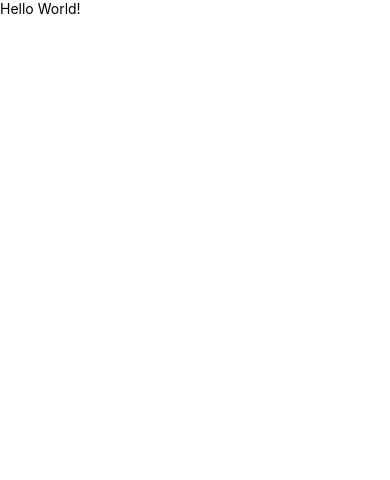
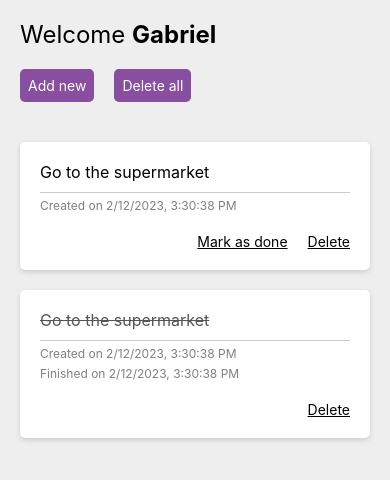
Before and after one commit to gaah996/i18nModularTranslations, a React Native app: screen / in a window 390 px wide. Shown: the top 480 px of the page. Built offline with nearby package versions, Linux system fonts and the light colour scheme.

Commit message:
Add app components

```diff
--- /dev/null
+++ b/src/components/Header/index.tsx
@@ -0,0 +1,28 @@
+import React from 'react';
+import {View, Text} from 'react-native';
+
+import {t} from '../../utils/translations';
+import messages from './messages';
+import styles from './styles';
+
+interface HeaderProps {
+  name?: string;
+}
+
+const Header = ({name}: HeaderProps): JSX.Element => {
+  return (
+    <View style={styles.container}>
+      <Text style={styles.title}>
+        {name ? (
+          <>
+            {t(messages.welcome)} <Text style={styles.boldTitle}>{name}</Text>
+          </>
+        ) : (
+          t(messages.helloWorld)
+        )}
+      </Text>
+    </View>
+  );
+};
+
+export default Header;
--- /dev/null
+++ b/src/components/Header/messages.ts
@@ -0,0 +1,13 @@
+import {namespacedMessages} from '../../utils/translations';
+
+export default namespacedMessages('Header')({
+  helloWorld: {
+    id: 'helloWorld',
+    message: 'Hello World',
+    description: 'App name',
+  },
+  welcome: {
+    id: 'welcome',
+    message: 'Welcome',
+  },
+});
--- /dev/null
+++ b/src/components/Header/styles.ts
@@ -0,0 +1,13 @@
+import {StyleSheet} from 'react-native';
+
+export default StyleSheet.create({
+  container: {
+    padding: 20,
+  },
+  title: {
+    fontSize: 24,
+  },
+  boldTitle: {
+    fontWeight: 'bold',
+  },
+});
--- /dev/null
+++ b/src/components/Task/index.tsx
@@ -0,0 +1,53 @@
+import React from 'react';
+import {Text, TouchableOpacity, View} from 'react-native';
+import {t} from '../../utils/translations';
+import messages from './messages';
+import styles from './styles';
+
+interface TaskProps {
+  text: string;
+  createdAt: Date;
+  completedAt?: Date;
+}
+
+const Task = ({text, createdAt, completedAt}: TaskProps): JSX.Element => {
+  return (
+    <View style={styles.container}>
+      <View style={styles.taskTextContainer}>
+        <Text
+          style={[
+            styles.taskText,
+            completedAt ? styles.taskCompleted : undefined,
+          ]}>
+          {text}
+        </Text>
+      </View>
+      <Text style={styles.taskDate}>
+        {t(messages.createdAt, {
+          date: createdAt.toLocaleString(),
+          interpolation: {escapeValue: false},
+        })}
+      </Text>
+      {!!completedAt && (
+        <Text style={styles.taskDate}>
+          {t(messages.completedAt, {
+            date: completedAt.toLocaleString(),
+            interpolation: {escapeValue: false},
+          })}
+        </Text>
+      )}
+      <View style={styles.actionsContainer}>
+        {!completedAt && (
+          <TouchableOpacity style={styles.actionWrapper}>
+            <Text style={styles.actionText}>{t(messages.doneAction)}</Text>
+          </TouchableOpacity>
+        )}
+        <TouchableOpacity style={styles.actionWrapper}>
+          <Text style={styles.actionText}>{t(messages.removeAction)}</Text>
+        </TouchableOpacity>
+      </View>
+    </View>
+  );
+};
+
+export default Task;
--- /dev/null
+++ b/src/components/Task/messages.ts
@@ -0,0 +1,22 @@
+import {namespacedMessages} from '../../utils/translations';
+
+export default namespacedMessages('Task')({
+  createdAt: {
+    id: 'createdAt',
+    message: 'Created on {{date}}',
+    description: 'Date when task was created',
+  },
+  completedAt: {
+    id: 'completedAt',
+    message: 'Finished on {{date}}',
+    description: 'Date when task was finished',
+  },
+  doneAction: {
+    id: 'actions.done',
+    message: 'Mark as done',
+  },
+  removeAction: {
+    id: 'actions.remove',
+    message: 'Delete',
+  },
+});
--- /dev/null
+++ b/src/components/Task/styles.ts
@@ -0,0 +1,42 @@
+import {StyleSheet} from 'react-native';
+
+export default StyleSheet.create({
+  container: {
+    padding: 20,
+    backgroundColor: 'white',
+    borderRadius: 5,
+    shadowColor: '#CCC',
+    shadowRadius: 5,
+    shadowOpacity: 1,
+    shadowOffset: {width: 0, height: 2},
+    marginBottom: 20,
+  },
+  taskTextContainer: {
+    borderBottomColor: '#CCC',
+    borderBottomWidth: 1,
+  },
+  taskText: {
+    fontSize: 16,
+    paddingBottom: 10,
+  },
+  taskCompleted: {
+    textDecorationLine: 'line-through',
+    color: '#555',
+  },
+  taskDate: {
+    color: 'grey',
+    fontSize: 12,
+    paddingTop: 5,
+  },
+  actionsContainer: {
+    flexDirection: 'row',
+    justifyContent: 'flex-end',
+    paddingTop: 20,
+  },
+  actionWrapper: {
+    marginLeft: 20,
+  },
+  actionText: {
+    textDecorationLine: 'underline',
+  },
+});
--- a/src/containers/Home/index.tsx
+++ b/src/containers/Home/index.tsx
@@ -1,12 +1,37 @@
 import React from 'react';
-import {Text, SafeAreaView} from 'react-native';
+import {
+  Text,
+  SafeAreaView,
+  TouchableOpacity,
+  View,
+  ScrollView,
+} from 'react-native';
+import Header from '../../components/Header';
+import Task from '../../components/Task';
 import {t} from '../../utils/translations';
 import messages from './messages';
+import styles from './styles';
 
 const Home = (): JSX.Element => {
   return (
-    <SafeAreaView>
-      <Text>{t(messages.helloWorld)}</Text>
+    <SafeAreaView style={styles.container}>
+      <Header name={'Gabriel'} />
+      <View style={styles.actionsContainer}>
+        <TouchableOpacity style={styles.actionWrapper}>
+          <Text style={styles.actionText}>{t(messages.add)}</Text>
+        </TouchableOpacity>
+        <TouchableOpacity style={styles.actionWrapper}>
+          <Text style={styles.actionText}>{t(messages.removeAll)}</Text>
+        </TouchableOpacity>
+      </View>
+      <ScrollView style={styles.tasksContainer}>
+        <Task text={'Go to the supermarket'} createdAt={new Date()} />
+        <Task
+          text={'Go to the supermarket'}
+          createdAt={new Date()}
+          completedAt={new Date()}
+        />
+      </ScrollView>
     </SafeAreaView>
   );
 };
--- a/src/containers/Home/messages.ts
+++ b/src/containers/Home/messages.ts
@@ -1,9 +1,14 @@
 import {namespacedMessages} from '../../utils/translations';
 
 export default namespacedMessages('Home')({
-  helloWorld: {
-    id: 'helloWorld',
-    message: 'Hello World!',
-    description: 'Hello world message',
+  add: {
+    id: 'add',
+    message: 'Add new',
+    description: 'Button to add new to-do',
+  },
+  removeAll: {
+    id: 'removeAll',
+    message: 'Delete all',
+    description: 'Button to remove all to-dos',
   },
 });
--- /dev/null
+++ b/src/containers/Home/styles.ts
@@ -0,0 +1,25 @@
+import {StyleSheet} from 'react-native';
+
+export default StyleSheet.create({
+  container: {
+    backgroundColor: '#EEE',
+    flex: 1,
+  },
+  actionsContainer: {
+    flexDirection: 'row',
+    paddingHorizontal: 10,
+    paddingBottom: 20,
+  },
+  actionWrapper: {
+    marginHorizontal: 10,
+    backgroundColor: '#884EA0',
+    borderRadius: 5,
+    padding: 8,
+  },
+  actionText: {
+    color: 'white',
+  },
+  tasksContainer: {
+    padding: 20,
+  },
+});
```
